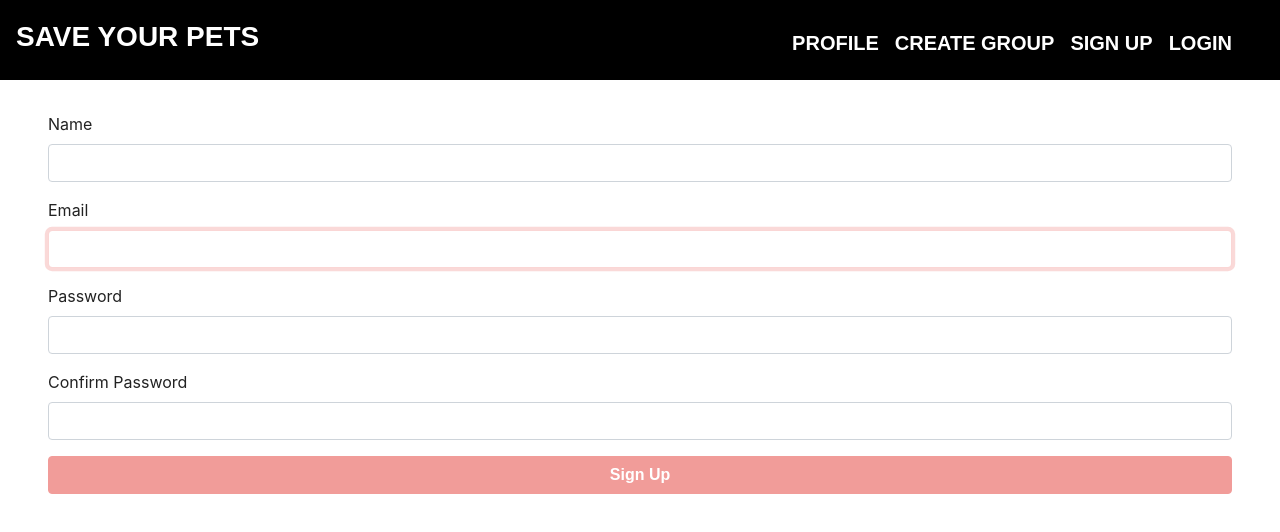
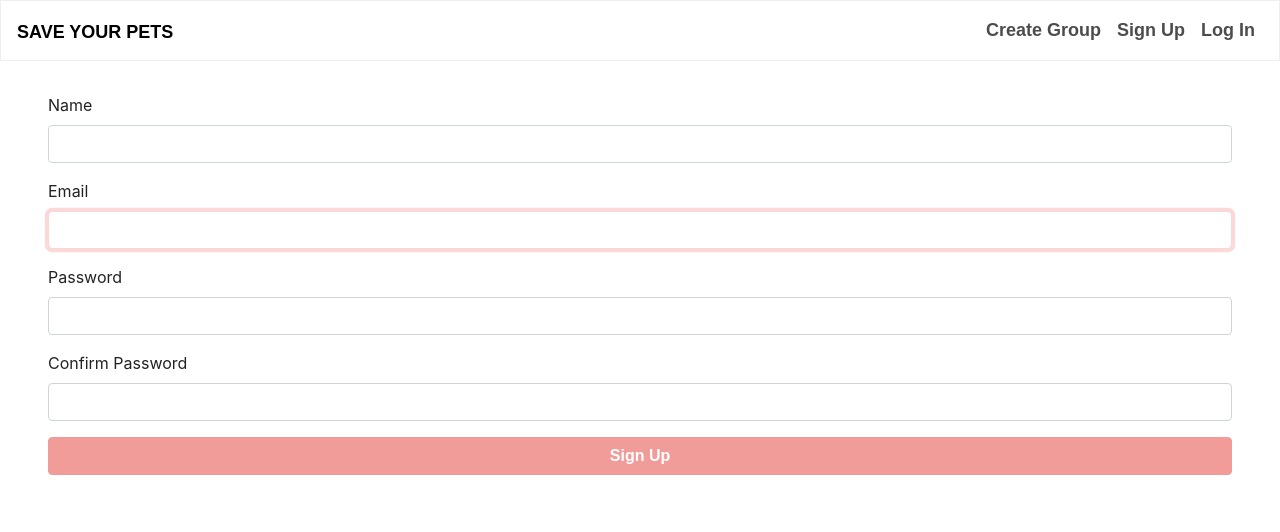
Before and after one commit to rsa153/no-name, a React (Create React App) app in the folder client/: page /Signup in a window 1280 px wide. Shown: the top 532 px of the page. Built offline with nearby package versions, Linux system fonts and the light colour scheme; a web font is replaced by a local one.

Commit message:
added mobile friendly navbar

```diff
--- a/client/src/App.js
+++ b/client/src/App.js
@@ -6,7 +6,8 @@ import Group from "./pages/Group";
 import NoMatch from "./pages/NoMatch";
 import Signup from "./pages/Signup";
 import Login from "./pages/Login";
-import Nav from "./components/Nav";
+import Hamburger from "./components/Nav";
+
 
 
 
@@ -14,7 +15,7 @@ function App() {
   return (
     <Router>
       <div>
-        <Nav />
+        <Hamburger />
         <Switch>
           <Route exact path="/" component={Home} />
           <Route exact path="/Login" component={Login} />
--- a/client/src/components/Nav/index.js
+++ b/client/src/components/Nav/index.js
@@ -1,21 +1,66 @@
 import React from "react";
-import { Link, NavLink } from 'react-router-dom';
+import {
+  Collapse,
+  Navbar,
+  NavbarToggler,
+  NavbarBrand,
+  Nav,
+  NavItem,
+  NavLink,
+} from 'reactstrap';
 
-function Nav() {
-  return (
-    <nav className="navbar navbar-expand-lg navbar-dark bg-dark">
-      <Link className="navbar-brand" to="/"><h3>Save Your Pets</h3></Link>
+export default class Hamburger extends React.Component {
+  constructor(props) {
+    super(props);
 
-      <div className = "ml-auto mt-2 navbar-brand">
-        <NavLink className="navbar-brand" to="/profile" activeClassName="active"><h5>Profile</h5></NavLink>
-        <NavLink className="navbar-brand" to="/createGroup" activeClassName="active"><h5>Create Group</h5></NavLink>
-
-        {/* sample things -- remove when not used anymore */}
-        <NavLink className="navbar-brand" to="/signup" activeClassName="active"><h5>Sign Up</h5></NavLink>
-        <NavLink className="navbar-brand" to="/login" activeClassName="active"><h5>Login</h5></NavLink>
+    this.toggle = this.toggle.bind(this);
+    this.state = {
+      isOpen: false
+    };
+  }
+  toggle() {
+    this.setState({
+      isOpen: !this.state.isOpen
+    });
+  }
+  render() {
+    return (
+      <div>
+        <Navbar color="light" light expand="md">
+          <NavbarBrand href="/">Save Your Pets</NavbarBrand>
+          <NavbarToggler onClick={this.toggle} />
+          <Collapse isOpen={this.state.isOpen} navbar>
+            <Nav className="ml-auto" navbar>
+            <NavItem>
+                <NavLink href="/createGroup">Create Group</NavLink>
+              </NavItem>
+              <NavItem>
+                <NavLink href="/signup">Sign Up</NavLink>
+              </NavItem>
+              <NavItem>
+                <NavLink href="/login">Log In</NavLink>
+              </NavItem>
+            </Nav>
+          </Collapse>
+        </Navbar>
       </div>
-    </nav>
-  );
+    );
+  }
 }
 
-export default Nav;
+// function Nav() {
+//   return (
+//     <nav className="navbar navbar-expand-lg navbar-dark bg-dark">
+//       <div className = "ml-auto mt-2 navbar-brand">
+//         <NavLink className="navbar-brand" to="/profile" activeClassName="active"><h5>Profile</h5></NavLink>
+//         <NavLink className="navbar-brand" to="/createGroup" activeClassName="active"><h5>Create Group</h5></NavLink>
+
+//         {/* sample things -- remove when not used anymore */}
+//         <NavLink className="navbar-brand" to="/signup" activeClassName="active"><h5>Sign Up</h5></NavLink>
+//         <NavLink className="navbar-brand" to="/login" activeClassName="active"><h5>Login</h5></NavLink>
+//       </div>
+//     </nav>
+//   );
+// }
+
+// export default Nav;
--- a/package.json
+++ b/package.json
@@ -25,6 +25,9 @@
     "express": "^4.16.3",
     "if-env": "^1.0.4",
     "mongoose": "^5.3.16",
-    "react-bootstrap": "^1.0.0-beta.8"
+    "react": "^16.8.6",
+    "react-bootstrap": "^1.0.0-beta.8",
+    "react-dom": "^16.8.6",
+    "reactstrap": "^8.0.0"
   }
 }
```
Also changed, not shown: 1 other file (tests, documents, lock files or other folders).
